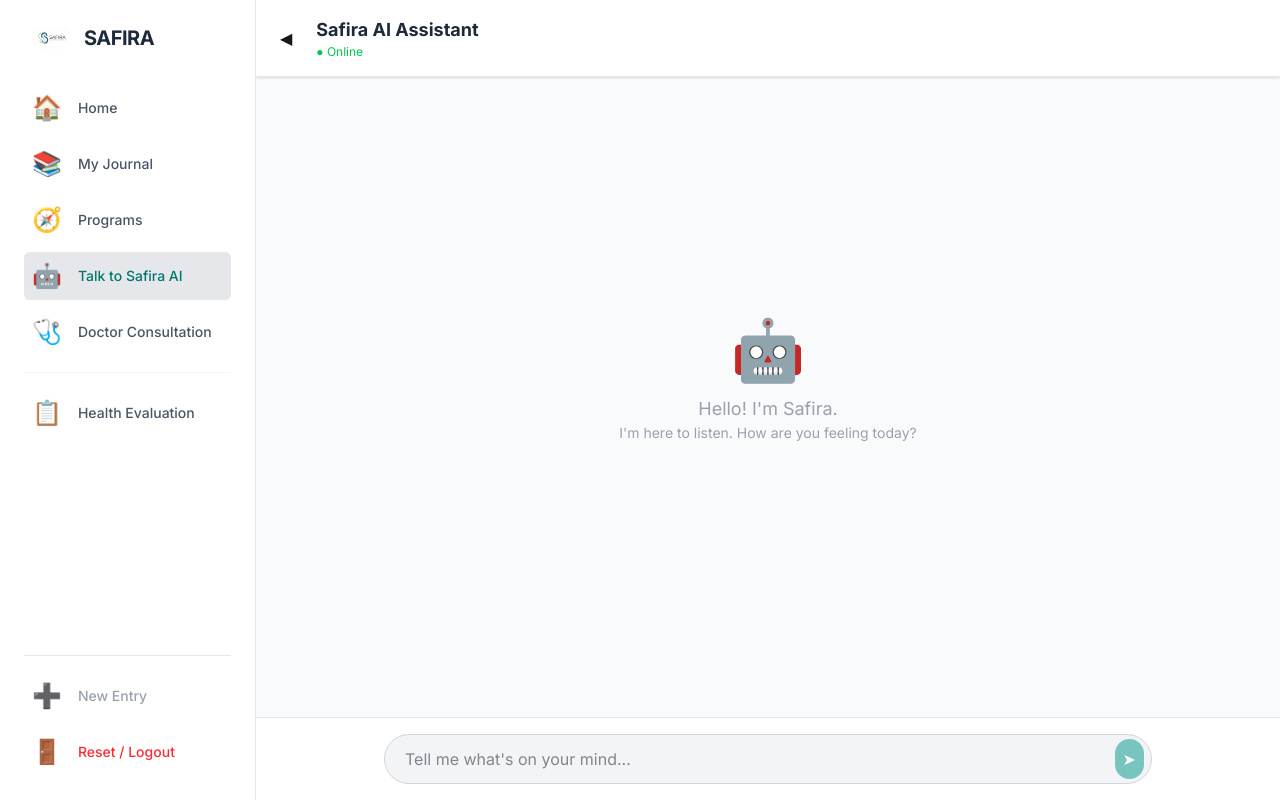
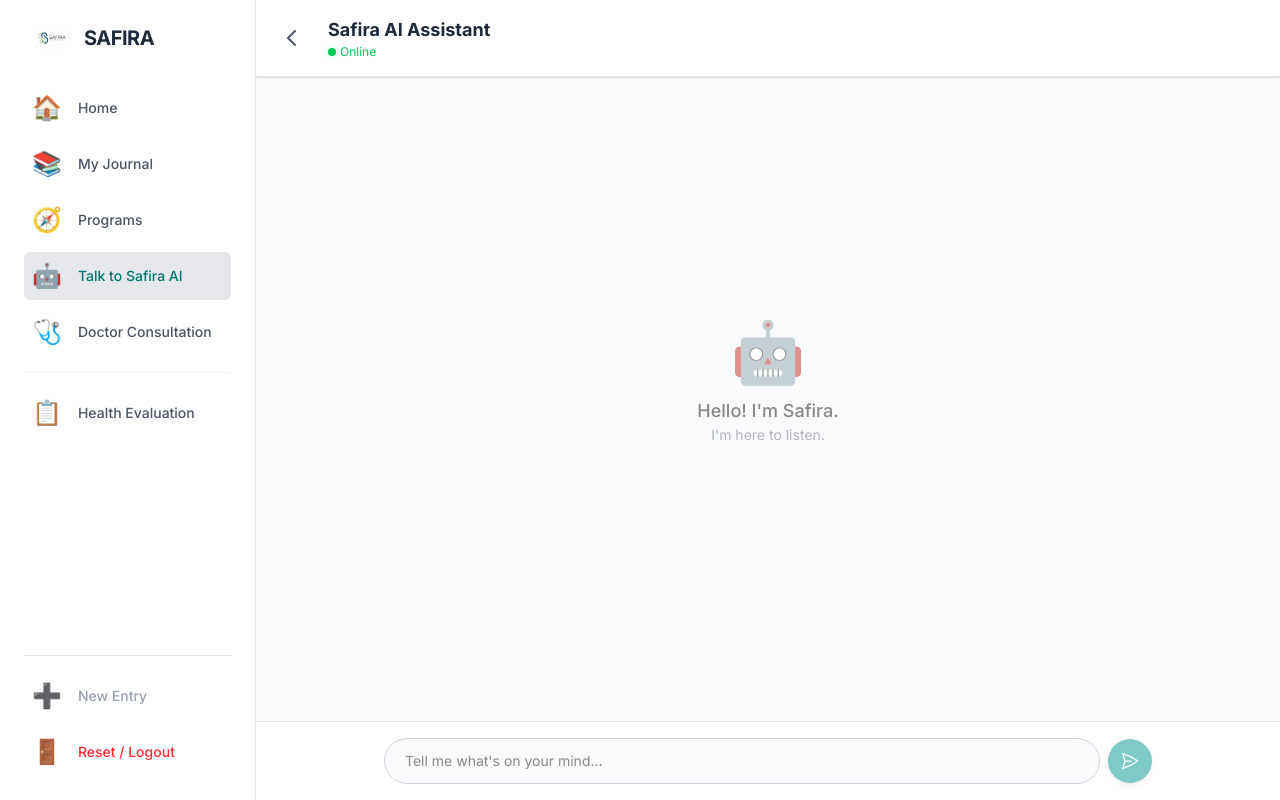
Before and after one commit to VReal-Arch/SAFIRA-Web, a Next.js app: page /ai-chat in a window 1280 px wide. Built offline with nearby package versions, Linux system fonts and the light colour scheme.

Commit message:
AI feature

```diff
--- a/package.json
+++ b/package.json
@@ -21,6 +21,7 @@
     "@types/node": "^20",
     "@types/react": "^19",
     "@types/react-dom": "^19",
+    "baseline-browser-mapping": "^2.9.19",
     "eslint": "^9",
     "eslint-config-next": "16.0.3",
     "tailwindcss": "^4",
--- a/src/app/ai-chat/page.tsx
+++ b/src/app/ai-chat/page.tsx
@@ -1,77 +1,121 @@
+// @ts-nocheck
 'use client';
 
-import { useChat } from '@ai-sdk/react';
+import { useState, useRef, useEffect } from 'react';
 import Link from 'next/link';
-import { useEffect, useRef } from 'react';
 
 export default function AIChatPage() {
-  const { messages, input, handleInputChange, handleSubmit, isLoading } = useChat();
-  const messagesEndRef = useRef<HTMLDivElement>(null);
+  const [messages, setMessages] = useState([]);
+  const [input, setInput] = useState('');
+  const [isLoading, setIsLoading] = useState(false);
+  const messagesEndRef = useRef(null);
 
-  // Auto-scroll to bottom
   useEffect(() => {
     messagesEndRef.current?.scrollIntoView({ behavior: 'smooth' });
   }, [messages]);
 
+  // FUNGSI PENGIRIM MANUAL (Tanpa Alert Berisik)
+  async function kirimPesan(e) {
+    e.preventDefault();
+    if (!input.trim()) return;
+
+    const newHistory = [...messages, { role: 'user', content: input }];
+    setMessages(newHistory);
+    setInput('');
+    setIsLoading(true);
+
+    try {
+      const response = await fetch('/api/chat', {
+        method: 'POST',
+        headers: { 'Content-Type': 'application/json' },
+        body: JSON.stringify({ messages: newHistory }),
+      });
+
+      if (!response.ok) throw new Error("Gagal menghubungi Safira.");
+
+      const data = await response.json();
+
+      // Tampilkan Jawaban
+      setMessages([...newHistory, { role: 'assistant', content: data.content }]);
+
+    } catch (err) {
+      console.error(err);
+      // Opsional: alert("Maaf, Safira sedang gangguan.");
+    } finally {
+      setIsLoading(false);
+    }
+  }
+
   return (
     <div className="flex h-screen flex-col bg-gray-50 dark:bg-[#121212]">
-
-      {/* HEADER */}
+      {/* HEADER CANTIK KEMBALI */}
       <div className="flex items-center border-b border-gray-200 bg-white p-4 shadow-sm dark:bg-[#181818] dark:border-gray-800">
         <Link href="/dashboard" className="mr-4 rounded-full p-2 hover:bg-gray-100 dark:hover:bg-[#282828]">
-          ◀
+          <svg xmlns="http://www.w3.org/2000/svg" width="24" height="24" fill="none" viewBox="0 0 24 24" stroke="currentColor" className="text-gray-600 dark:text-gray-300">
+            <path strokeLinecap="round" strokeLinejoin="round" strokeWidth={2} d="M15 19l-7-7 7-7" />
+          </svg>
         </Link>
         <div>
           <h1 className="text-lg font-bold text-gray-800 dark:text-white">Safira AI Assistant</h1>
-          <p className="text-xs text-green-500">● Online</p>
+          <p className="text-xs text-green-500 flex items-center gap-1">
+            <span className="relative flex h-2 w-2">
+              <span className="animate-ping absolute inline-flex h-full w-full rounded-full bg-green-400 opacity-75"></span>
+              <span className="relative inline-flex rounded-full h-2 w-2 bg-green-500"></span>
+            </span>
+            Online
+          </p>
         </div>
       </div>
 
       {/* CHAT AREA */}
       <div className="flex-1 overflow-y-auto p-4 space-y-4">
         {messages.length === 0 && (
-          <div className="flex h-full flex-col items-center justify-center text-center text-gray-400">
-            <span className="text-6xl mb-4">🤖</span>
-            <p className="text-lg">Hello! I'm Safira.</p>
-            <p className="text-sm">I'm here to listen. How are you feeling today?</p>
+          <div className="flex h-full flex-col items-center justify-center text-center opacity-50">
+            <div className="text-6xl mb-4">🤖</div>
+            <p className="text-lg font-medium dark:text-gray-300">Hello! I'm Safira.</p>
+            <p className="text-sm text-gray-500">I'm here to listen.</p>
           </div>
         )}
 
-        {messages.map(m => (
-          <div key={m.id} className={`flex ${m.role === 'user' ? 'justify-end' : 'justify-start'}`}>
-            <div className={`max-w-[80%] rounded-2xl px-5 py-3 shadow-md ${
+        {messages.map((m, i) => (
+          <div key={i} className={`flex ${m.role === 'user' ? 'justify-end' : 'justify-start'}`}>
+            <div className={`max-w-[80%] rounded-2xl px-4 py-2 shadow-sm ${
               m.role === 'user'
                 ? 'bg-teal-600 text-white rounded-br-none'
-                : 'bg-white text-gray-800 dark:bg-[#2a2a2a] dark:text-gray-200 rounded-bl-none'
+                : 'bg-white text-gray-800 dark:bg-[#252525] dark:text-gray-200 rounded-bl-none border border-gray-100 dark:border-gray-700'
             }`}>
-              {/* Simple Markdown Rendering (Line breaks) */}
-              <div className="whitespace-pre-wrap leading-relaxed">{m.content}</div>
+              <p className="whitespace-pre-wrap text-sm leading-relaxed">{m.content}</p>
             </div>
           </div>
         ))}
 
-        {/* Loading Indicator */}
         {isLoading && (
-           <div className="flex justify-start">
-             <div className="bg-white dark:bg-[#2a2a2a] rounded-2xl rounded-bl-none px-5 py-3 shadow-sm">
-                <span className="animate-pulse text-gray-500">Safira is typing...</span>
-             </div>
-           </div>
+          <div className="flex justify-start">
+            <div className="bg-gray-100 dark:bg-[#252525] rounded-2xl px-4 py-2 text-xs text-gray-500 animate-pulse">
+              Safira is typing...
+            </div>
+          </div>
         )}
         <div ref={messagesEndRef} />
       </div>
 
       {/* INPUT AREA */}
       <div className="border-t border-gray-200 bg-white p-4 dark:bg-[#181818] dark:border-gray-800">
-        <form onSubmit={handleSubmit} className="mx-auto max-w-3xl relative flex items-center">
+        <form onSubmit={kirimPesan} className="mx-auto max-w-3xl flex items-center gap-2">
           <input
-            className="w-full rounded-full border border-gray-300 bg-gray-100 py-3 pl-5 pr-12 text-gray-900 focus:border-teal-500 focus:outline-none dark:bg-[#2a2a2a] dark:border-gray-700 dark:text-white"
+            className="flex-1 rounded-full border border-gray-300 bg-gray-50 p-3 pl-5 text-sm focus:border-teal-500 focus:outline-none dark:border-gray-700 dark:bg-[#252525] dark:text-white"
             value={input}
+            onChange={(e) => setInput(e.target.value)}
             placeholder="Tell me what's on your mind..."
-            onChange={handleInputChange}
           />
-          <button type="submit" disabled={isLoading || !input} className="absolute right-2 rounded-full bg-teal-600 p-2 text-white transition hover:bg-teal-700 disabled:opacity-50">
-            ➤
+          <button
+            type="submit"
+            disabled={isLoading || !input}
+            className="rounded-full bg-teal-600 p-3 text-white transition hover:bg-teal-700 disabled:opacity-50 shadow-md"
+          >
+            <svg xmlns="http://www.w3.org/2000/svg" fill="none" viewBox="0 0 24 24" strokeWidth={1.5} stroke="currentColor" className="w-5 h-5">
+              <path strokeLinecap="round" strokeLinejoin="round" d="M6 12L3.269 3.126A59.768 59.768 0 0121.485 12 59.77 59.77 0 013.27 20.876L5.999 12zm0 0h7.5" />
+            </svg>
           </button>
         </form>
       </div>
--- a/src/app/api/chat/route.ts
+++ b/src/app/api/chat/route.ts
@@ -1,16 +1,33 @@
-import { google } from '@ai-sdk/google';
-import { streamText } from 'ai';
+import { createGoogleGenerativeAI } from '@ai-sdk/google';
+import { generateText } from 'ai';
+import { NextResponse } from 'next/server';
 
-export const maxDuration = 30;
+// 1. SETUP API KEY
+const google = createGoogleGenerativeAI({
+  // 👇 TEMPEL API KEY BARU ANDA DISINI 👇
+  apiKey: 'AIzaSyAhFwg_CFVx3JYgDA_AS7Xaoj6MMncKFvc',
+});
+
+export const maxDuration = 60;
 
 export async function POST(req: Request) {
-  const { messages } = await req.json();
+  try {
+    const { messages } = await req.json();
 
-  const result = streamText({
-    model: google('models/gemini-1.5-flash'), // Model gratis & cepat dari Google
-    messages,
-    system: "You are SAFIRA, a compassionate, empathetic, and professional mental health assistant. You listen actively, validate feelings, and provide calm, evidence-based advice. You are NOT a doctor, so for serious crises, always refer them to the 'SOS Crisis' feature or a real doctor. Keep responses concise and warm.",
-  });
+    // 2. KITA GUNAKAN ALIAS 'LATEST' (JALUR AMAN/STABIL)
+    // Ini otomatis memilih model Flash paling stabil yang punya kuota gratis
+    const { text } = await generateText({
+      model: google('gemini-flash-latest'),
+      messages,
+    });
 
-  return result.toTextStreamResponse();
+    return NextResponse.json({ role: 'assistant', content: text });
+
+  } catch (error: any) {
+    console.error("❌ ERROR SERVER:", error);
+    // Tampilkan pesan error yang lebih bersahabat
+    return NextResponse.json({
+      error: "Maaf, server Google sedang sibuk atau kuota habis. Coba lagi nanti."
+    }, { status: 500 });
+  }
 }
```
Also changed, not shown: 1 other file (tests, documents, lock files or other folders).
